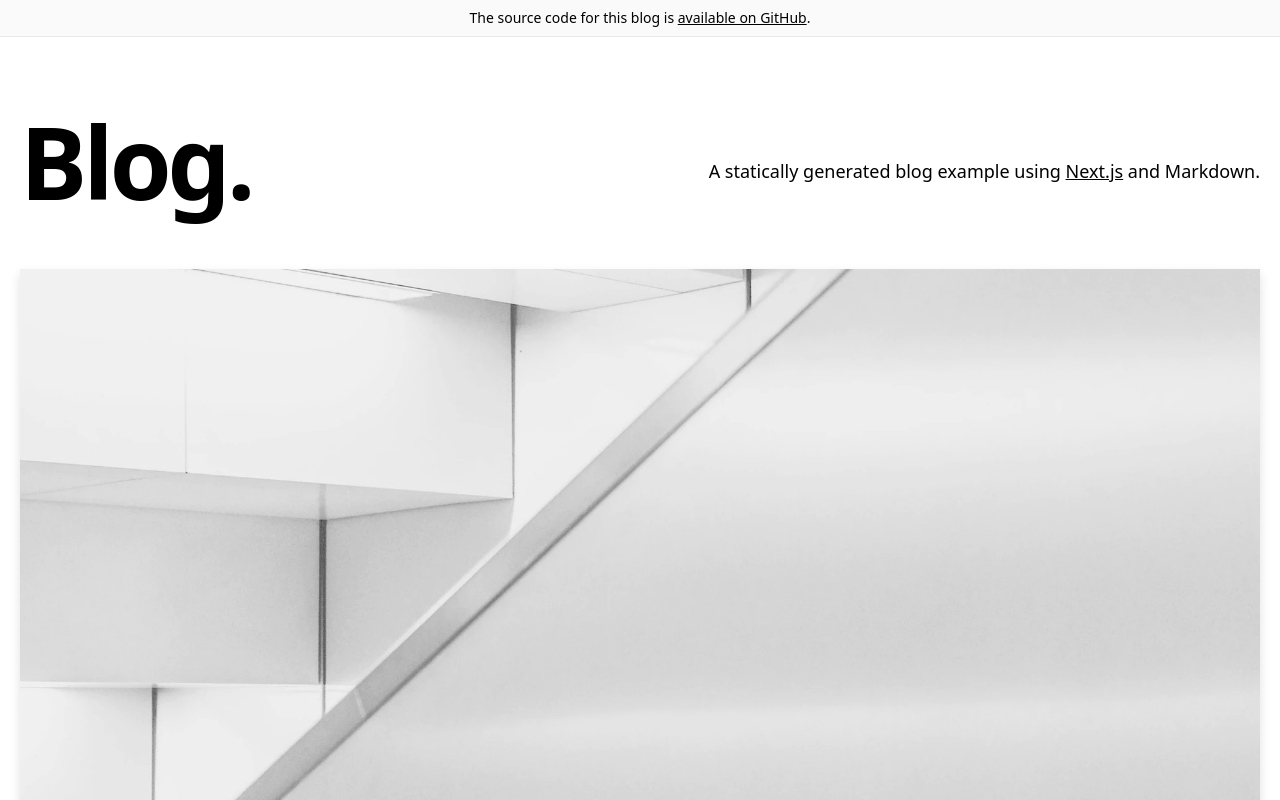
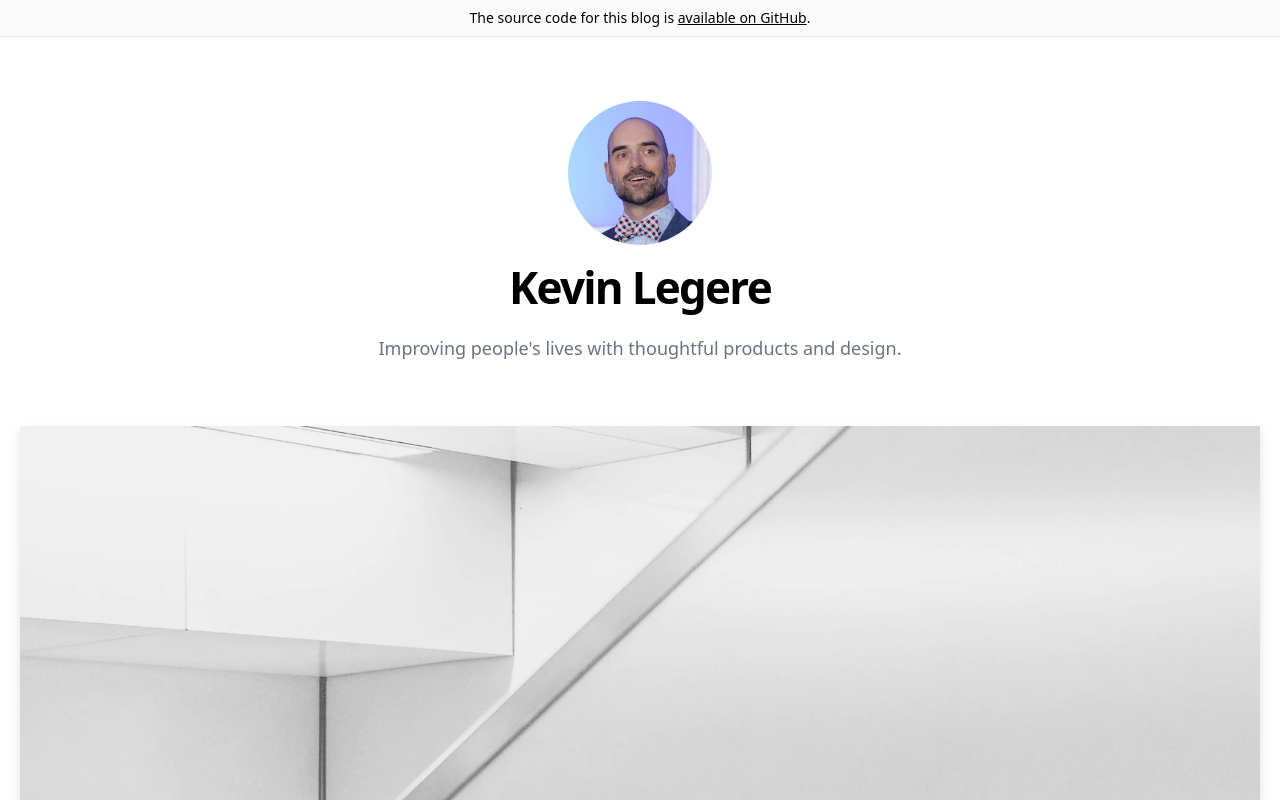
Before and after one commit to kleverrobot/blog, a Next.js app: page / in a window 1280 px wide. Shown: the top 800 px of the page. Built offline with nearby package versions, Linux system fonts and the light colour scheme.

Commit message:
update intro

```diff
--- a/components/header.tsx
+++ b/components/header.tsx
@@ -4,9 +4,8 @@ const Header = () => {
   return (
     <h2 className="text-2xl md:text-4xl font-bold tracking-tight md:tracking-tighter leading-tight mb-20 mt-8">
       <Link href="/">
-        <a className="hover:underline">Blog</a>
+        <a className="hover:underline">Kevin Legere</a>
       </Link>
-      .
     </h2>
   )
 }
--- a/components/intro.tsx
+++ b/components/intro.tsx
@@ -1,23 +1,25 @@
 import { CMS_NAME } from '../lib/constants'
+import Image from 'next/image'
 
 const Intro = () => {
   return (
-    <section className="flex-col md:flex-row flex items-center md:justify-between mt-16 mb-16 md:mb-12">
-      <h1 className="text-6xl md:text-8xl font-bold tracking-tighter leading-tight md:pr-8">
-        Blog.
+    <section className="flex-col flex items-center mt-16 mb-16">
+      <Image
+        priority
+        src="/images/profile.jpg"
+        className="rounded-full"
+        height={144}
+        width={144}
+        alt="Kevin"
+      />
+      <h1 className="text-6xl font-bold tracking-tighter leading-tight pt-4">
+        Kevin Legere
       </h1>
-      <h4 className="text-center md:text-left text-lg mt-5 md:pl-8">
-        A statically generated blog example using{' '}
-        <a
-          href="https://nextjs.org/"
-          className="underline hover:text-success duration-200 transition-colors"
-        >
-          Next.js
-        </a>{' '}
-        and {CMS_NAME}.
+      <h4 className="text-center text-lg text-gray-500 mt-5">
+        Improving people's lives with thoughtful products and design.
       </h4>
     </section>
-  )
+  );
 }
 
 export default Intro
--- a/pages/index.tsx
+++ b/pages/index.tsx
@@ -7,6 +7,7 @@ import { getAllPosts } from '../lib/api'
 import Head from 'next/head'
 import { CMS_NAME } from '../lib/constants'
 import Post from '../types/post'
+import Image from 'next/image'
 
 type Props = {
   allPosts: Post[]
@@ -19,7 +20,7 @@ const Index = ({ allPosts }: Props) => {
     <>
       <Layout>
         <Head>
-          <title>Next.js Blog Example with {CMS_NAME}</title>
+          <title>Kevin Legere</title>
         </Head>
         <Container>
           <Intro />
```
Also changed, not shown: public/images/profile.jpg (added).
